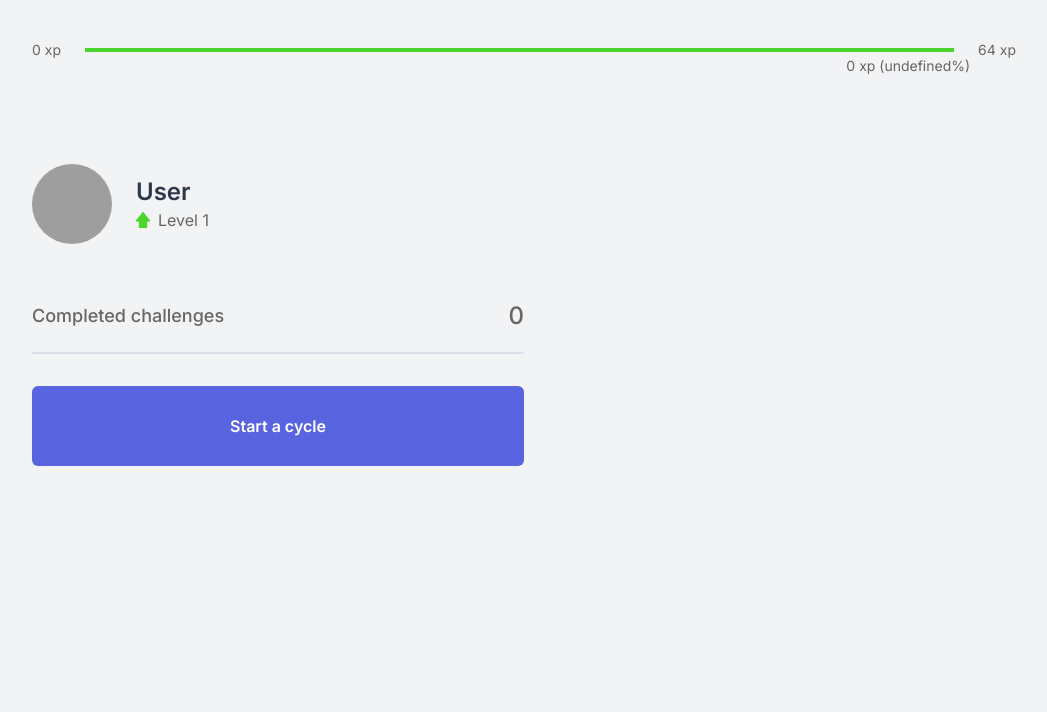
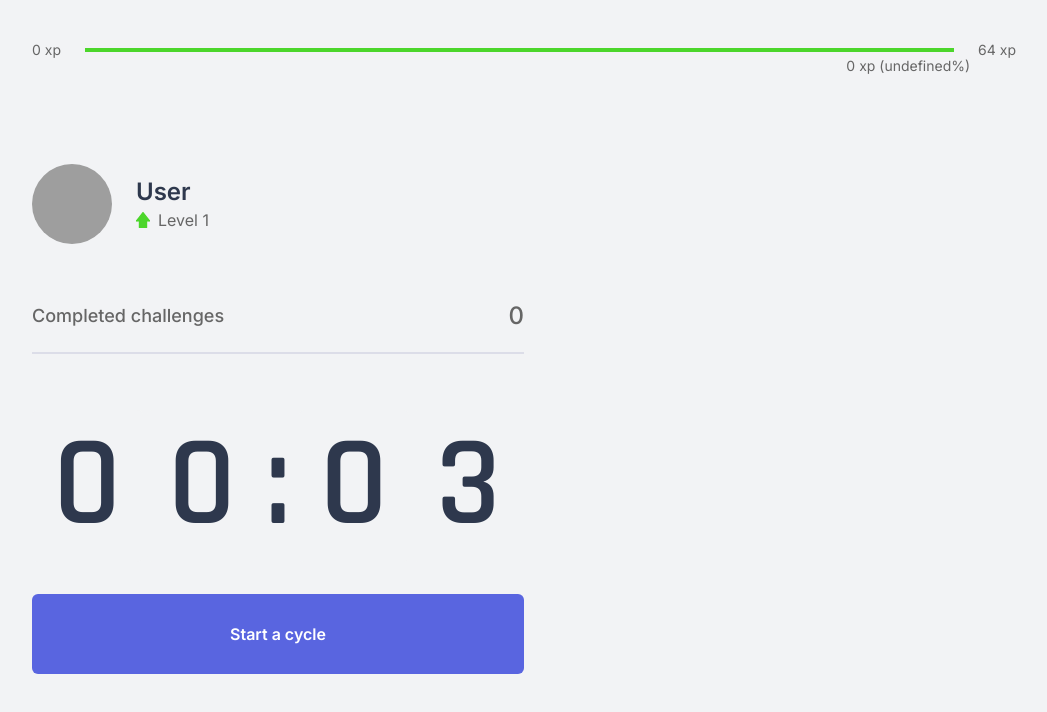
Before and after one commit to paulopariz/Movue.it, a Nuxt app: page / in a window 1280 px wide. Shown: the top 712 px of the page, without its empty margins (116-1163 px from the left). Built offline with nearby package versions, Linux system fonts and the light colour scheme; grey boxes are pictures that could not be loaded.

Commit message:
countdown

```diff
--- /dev/null
+++ b/components/atoms/CountdownDigits.vue
@@ -0,0 +1,27 @@
+<template>
+  <p class="w-1/2 flex gap-x-1">
+    <span
+      v-for="(digit, index) in splittedDigits"
+      :key="index"
+      class="bg-background rounded-md w-1/2 flex items-center justify-center py-3"
+      >{{ digit }}</span
+    >
+  </p>
+</template>
+
+<script lang="ts">
+import Vue from "vue";
+import { splitValue } from "~/utils";
+
+export default Vue.extend({
+  props: {
+    digits: { type: Number, required: true },
+  },
+
+  computed: {
+    splittedDigits(): string[] {
+      return splitValue(this.digits);
+    },
+  },
+});
+</script>
--- a/components/molecules/Countdown.vue
+++ b/components/molecules/Countdown.vue
@@ -1,9 +1,63 @@
 <template>
-  <div></div>
+  <div
+    class="flex justify-center items-center mt-8 lg:mt-14 text-9xl text-title font-rajdhani"
+  >
+    <CountdownDigits :digits="minutes" />
+    <span class="bg-background px-2">:</span>
+    <CountdownDigits :digits="seconds" />
+  </div>
 </template>
 
-<script>
-export default {};
+<script lang="ts">
+import Vue from "vue";
+
+import { mapState, mapGetters, mapMutations } from "vuex";
+import { Mutations } from "~/store/Countdown/types";
+import CountdownDigits from "../atoms/CountdownDigits.vue";
+
+let TIMEOUT_REFERENCE: ReturnType<typeof setTimeout>;
+
+export default Vue.extend({
+  components: { CountdownDigits },
+
+  computed: {
+    ...mapState("Countdown", ["time", "isActive"]),
+    ...mapGetters("Countdown", ["minutes", "seconds"]),
+  },
+
+  methods: {
+    ...mapMutations("Countdown", {
+      setTime: Mutations.SET_TIME,
+      resetTime: Mutations.RESET_TIME,
+    }),
+
+    runCountdown(flag: boolean) {
+      if (this.isActive && flag) {
+        TIMEOUT_REFERENCE = setTimeout(() => {
+          this.setTime(this.time - 1);
+        }, 1000);
+      } else {
+        clearTimeout(TIMEOUT_REFERENCE);
+      }
+    },
+  },
+
+  watch: {
+    isActive(newValue: boolean) {
+      this.runCountdown(newValue);
+
+      if (!newValue) {
+        this.resetTime();
+      }
+    },
+
+    time(newValue: number) {
+      if (newValue > 0) {
+        this.runCountdown(true);
+      } else {
+        this.$emit("completed");
+      }
+    },
+  },
+});
 </script>
-
-<style></style>
--- a/pages/index.vue
+++ b/pages/index.vue
@@ -4,7 +4,8 @@
   >
     <div class="flex flex-col w-full lg:w-1/2">
       <Profile />
-      <CompletedChallenges @completed="getNewChallenge" />
+      <CompletedChallenges />
+      <Countdown @completed="getNewChallenge" />
 
       <button v-if="hasCountdownCompleted" disabled class="button completed">
         Cycle completed
@@ -21,7 +22,6 @@
       <button v-else class="button start" @click="setCountdownState(true)">
         Start a cycle
       </button>
-      <Countdown />
     </div>
   </section>
 </template>
--- a/store/Countdown/index.ts
+++ b/store/Countdown/index.ts
@@ -1,11 +1,11 @@
 import { State, Getters, Mutations, MutationsInterface } from "./types";
 
-const MINUTES = 0.05;
+const MINUTES = 0.05
 
 export const state = (): State => ({
   time: MINUTES * 60,
   isActive: false,
-  hasCompleted: false
+  hasCompleted: false,
 });
 
 
--- a/utils/index.ts
+++ b/utils/index.ts
@@ -1,3 +1,5 @@
+export const splitValue = (value: number | string, padSize: number = 2) => `${value}`.padStart(padSize, '0').split('');
+
 export const playAudio = (path: string) => new Audio(path).play()
 
 export const sendNotification = (title: string, options: object) => new Notification(title, options)
```
